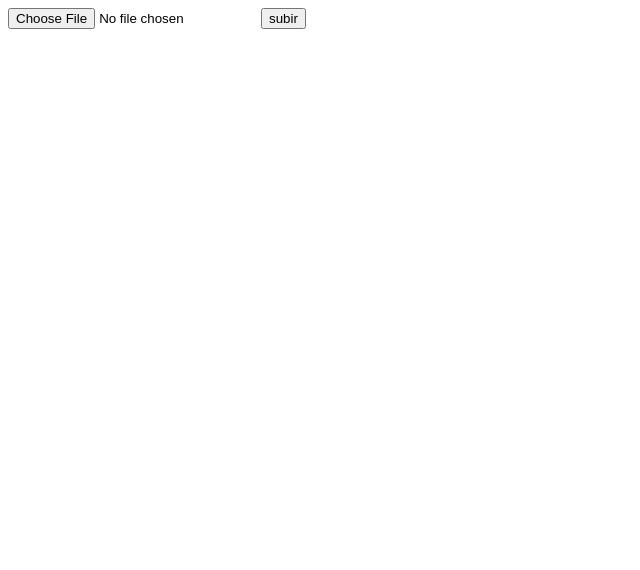
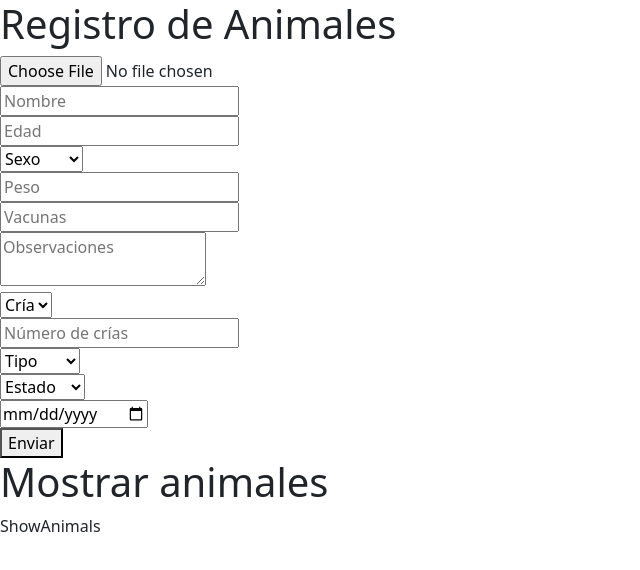
Before and after one commit to DavidSilvera099/Mi-ganado-online, a React (Vite) app: page / in a window 1280 px wide. Shown: the top 570 px of the page, without its empty margins (0-640 px from the left). Built offline with nearby package versions, Linux system fonts and the light colour scheme; no server answers; the database is empty.

Commit message:
Agregando conexion a firebase y firestore en el formulario. Ya sube la info a las bases de datos

```diff
--- a/index.html
+++ b/index.html
@@ -3,6 +3,7 @@
   <head>
     <meta charset="UTF-8" />
     <meta name="viewport" content="width=device-width, initial-scale=1.0" />
+    <link rel="stylesheet" href="https://cdnjs.cloudflare.com/ajax/libs/font-awesome/6.6.0/css/all.min.css" integrity="sha512-Kc323vGBEqzTmouAECnVceyQqyqdsSiqLQISBL29aUW4U/M7pSPA/gEUZQqv1cwx4OnYxTxve5UMg5GT6L4JJg==" crossorigin="anonymous" referrerpolicy="no-referrer" />
     <title>Mi ganado online</title>
   </head>
   <body>
--- a/src/App.jsx
+++ b/src/App.jsx
@@ -1,31 +1,19 @@
-import { useState } from 'react'
-import './App.css'
-import {uploadFile} from './controllers/firebase/firebaseConfig';
+import React from 'react';
+import AnimalForm from './components/AnimalForm.jsx';
+import './App.css';
+import 'bootstrap/dist/css/bootstrap.min.css';
+import ShowAnimals from './components/ShowAnimals.jsx';
+
 
 function App() {
-
-  const [file, setfile] = useState(null)
-
-  const handleSubmit = async (e) => {
-    e.preventDefault()
-    try {
-      const result = await uploadFile(file)
-      console.log(result)
-      alert ('imagen subida')
-    } catch (error) {
-      console.log(error)
-      alert('Error al subir la imagen')
-    }
-  }
-
   return (
-    <form onSubmit={handleSubmit}>
-      <input type="file" name="file-input" id="file" onChange={ e => setfile(e.target.files[0])} />
-      <button>
-        subir
-      </button>
-    </form>
-  )
+    <div className="App">
+      <h1>Registro de Animales</h1>
+      <AnimalForm />
+      <h1>Mostrar animales</h1>
+      <ShowAnimals />
+    </div>
+  );
 }
 
-export default App
+export default App;
--- /dev/null
+++ b/src/components/AnimalForm.jsx
@@ -0,0 +1,141 @@
+import React, { useState } from "react";
+import { uploadFile, saveAnimalData} from "../controllers/firebase/firebaseConfig";
+import Swal from "sweetalert2";
+
+const AnimalForm = () => {
+  const [form, setForm] = useState({
+    photo: null,
+    name: '',
+    age: '',
+    sex: '',
+    weight: '',
+    vaccines: '',
+    observations: '',
+    offspring: '',
+    numberOfOffspring: '',
+    type: '',
+    status: '',
+    birthDate: ''
+  });
+
+  const handleChange = (e) => {
+    const { name, value, files } = e.target;
+    setForm({
+      ...form,
+      [name]: files ? files[0] : value
+    });
+  };
+
+  const handleSubmit = async (e) => {
+    e.preventDefault();
+
+    try {
+      let photoUrl = '';
+      if (form.photo) {
+        photoUrl = await uploadFile(form.photo); // Subir la foto y obtener la URL
+      }
+
+      const { photo, ...rest } = form; // Desestructurar el objeto para no incluir `photo`
+      const animalData = { ...rest, photoUrl }; // Añadir `photoUrl` en lugar de `photo`
+
+      await saveAnimalData(animalData); // Enviar los datos a Firestore
+
+      Swal.fire({
+        title: 'Información',
+        text: 'Formulario enviado con éxito!',
+        icon: 'success',
+        confirmButtonText: 'Ok',
+      });
+
+      // Resetear el formulario después del envío exitoso
+      setForm({
+        photo: null,
+        name: '',
+        age: '',
+        sex: '',
+        weight: '',
+        vaccines: '',
+        observations: '',
+        offspring: '',
+        numberOfOffspring: '',
+        type: '',
+        status: '',
+        birthDate: ''
+      });
+    } catch (error) {
+      console.error(error);
+      Swal.fire({
+        title: 'Error',
+        text: 'Error al enviar el formulario',
+        icon: 'error',
+        confirmButtonText: 'Ok',
+      });
+    }
+  };
+
+  return (
+    <form onSubmit={handleSubmit}>
+      <div>
+        <input type="file" name="photo" id="photo" onChange={handleChange} placeholder="Foto" />
+      </div>
+      <div>
+        <input type="text" name="name" id="name" value={form.name} onChange={handleChange} placeholder="Nombre" />
+      </div>
+      <div>
+        <input type="text" name="age" id="age" value={form.age} onChange={handleChange} placeholder="Edad" />
+      </div>
+      <div>
+        <select name="sex" id="sex" value={form.sex} onChange={handleChange}>
+          <option value="" disabled>Sexo</option>
+          <option value="male">Macho</option>
+          <option value="female">Hembra</option>
+        </select>
+      </div>
+      <div>
+        <input type="text" name="weight" id="weight" value={form.weight} onChange={handleChange} placeholder="Peso" />
+      </div>
+      <div>
+        <input type="text" name="vaccines" id="vaccines" value={form.vaccines} onChange={handleChange} placeholder="Vacunas" />
+      </div>
+      <div>
+        <textarea name="observations" id="observations" value={form.observations} onChange={handleChange} placeholder="Observaciones"></textarea>
+      </div>
+      <div>
+        <select name="offspring" id="offspring" value={form.offspring} onChange={handleChange}>
+          <option value="" disabled>
+            Cría
+          </option>
+          <option value="yes">Sí</option>
+          <option value="no">No</option>
+        </select>
+      </div>
+      <div>
+        <input type="text" name="numberOfOffspring" id="numberOfOffspring" value={form.numberOfOffspring} onChange={handleChange} placeholder="Número de crías" />
+      </div>
+      <div>
+        <select name="type" id="type" value={form.type} onChange={handleChange}>
+          <option value="" disabled>
+            Tipo
+          </option>
+          <option value="novilla">Novilla</option>
+          <option value="ternera">Ternera</option>
+        </select>
+      </div>
+      <div>
+        <select name="status" id="status" value={form.status} onChange={handleChange}>
+          <option value="" disabled>
+            Estado
+          </option>
+          <option value="empty">Vacía</option>
+          <option value="pregnant">Preñada</option>
+        </select>
+      </div>
+      <div>
+        <input type="date" name="birthDate" id="birthDate" value={form.birthDate} onChange={handleChange} placeholder="Fecha de nacimiento" />
+      </div>
+      <button type="submit">Enviar</button>
+    </form>
+  );
+};
+
+export default AnimalForm;
--- /dev/null
+++ b/src/components/ShowAnimals.jsx
@@ -0,0 +1,30 @@
+import React, { useState, useEffect } from 'react'
+import { Link } from 'react-router-dom';
+import { collection, getDocs, getDoc, deleteDoc } from "firebase/firestore";
+import { db } from '../controllers/firebase/firebaseConfig';
+import Swal from 'sweetalert2';
+
+
+
+const ShowAnimals = () => {
+    //hooks
+    const [products, setProducts] = useState([])
+    //Referenciar db
+    const animalsCollection = collection(db, 'animals')
+    //Show docs
+    const ShowAnimals = async () => {
+        const data = await getDocs(animalsCollection)
+        console.log(data)
+    }
+    //Delete docs
+
+    useEffect(() => {
+        ShowAnimals()
+    }, [])
+
+    return (
+        <div>ShowAnimals</div>
+    )
+}
+
+export default ShowAnimals;
--- a/src/controllers/firebase/firebaseConfig.js
+++ b/src/controllers/firebase/firebaseConfig.js
@@ -1,18 +1,20 @@
 import { initializeApp } from "firebase/app";
+import { getFirestore, collection, addDoc } from "firebase/firestore";
 import { getStorage, ref, uploadBytes, getDownloadURL } from 'firebase/storage';
 import { v4 } from 'uuid';
 
-const firebaseConfig = {
-  apiKey: "AIzaSyDE0hj5Oq8rcy7sHPqvLsQZg8fq5XRl64M",
-  authDomain: "mi-ganado-online-fotos.firebaseapp.com",
-  projectId: "mi-ganado-online-fotos",
-  storageBucket: "mi-ganado-online-fotos.appspot.com",
-  messagingSenderId: "920229999296",
-  appId: "1:920229999296:web:3b95e7cc8749f2cc83b325"
+const firestoreConfig = {
+  apiKey: "AIzaSyBpavxqb9BhQErBKSBkY1mLPEVef1zPW-E",
+  authDomain: "mi-ganado-online-database.firebaseapp.com",
+  projectId: "mi-ganado-online-database",
+  storageBucket: "mi-ganado-online-database.appspot.com",
+  messagingSenderId: "282006720218",
+  appId: "1:282006720218:web:7872bb5ac0e21363c01fe3",
 };
 
-const app = initializeApp(firebaseConfig);
-export const storage = getStorage(app)
+const app = initializeApp(firestoreConfig);
+export const db = getFirestore(app);
+const storage = getStorage(app);
 
 /**
  * Upload a file to firebase storage
@@ -25,3 +27,14 @@ export async function uploadFile(file) {
     const url = await getDownloadURL(storageRef)
     return url
 }
+
+// Función para guardar los datos del animal en Firestore
+export const saveAnimalData = async (animalData) => {
+  try {
+    const animalsCollection = collection(db, "animals");
+    await addDoc(animalsCollection, animalData);
+  } catch (error) {
+    console.error("Error adding document: ", error);
+    throw new Error("Failed to save animal data");
+  }
+};
```
Also changed, not shown: package.json (+6 -1 lines), src/components/EditAnimal.jsx (added), 1 other file (tests, documents, lock files or other folders).
